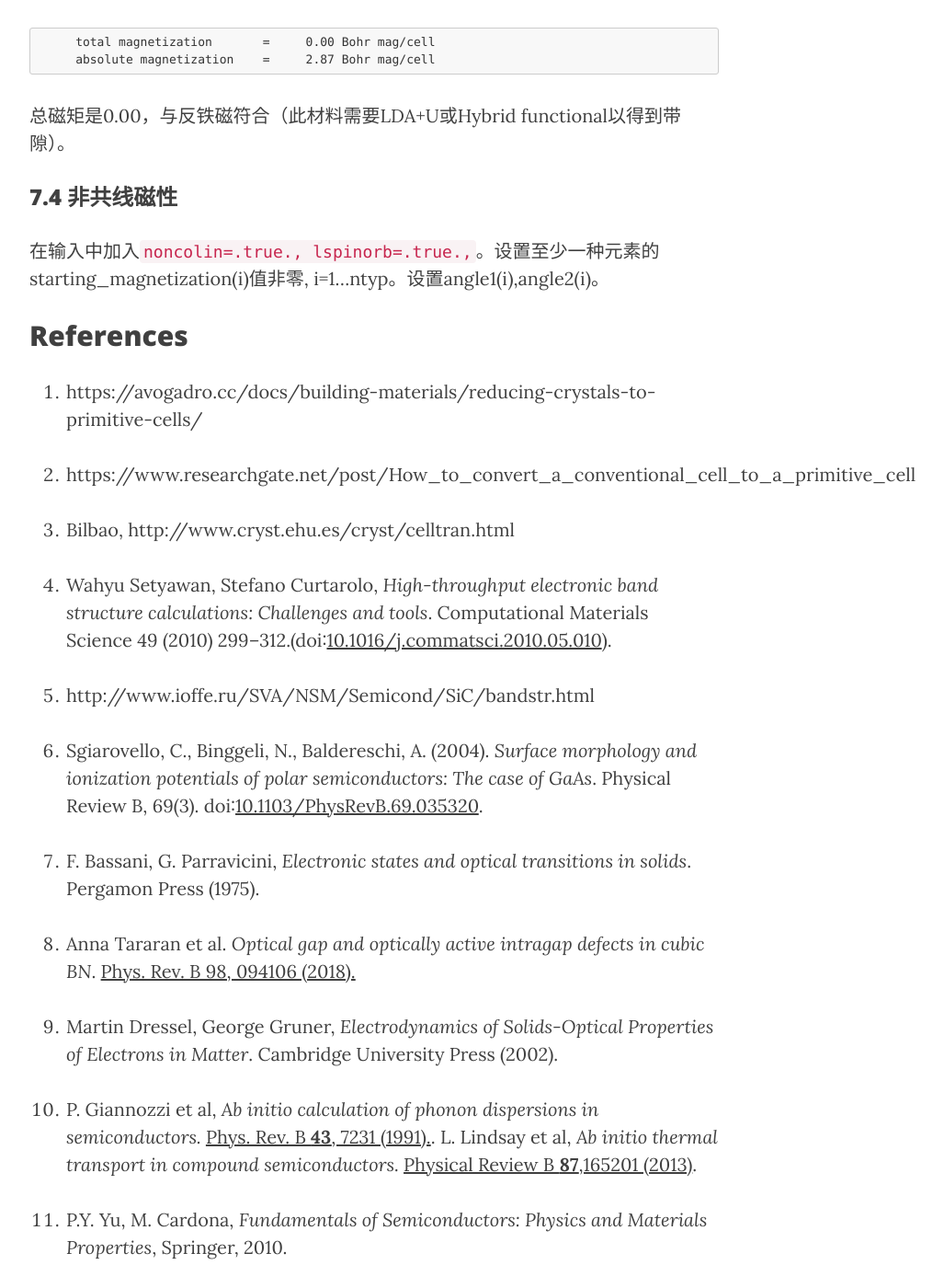
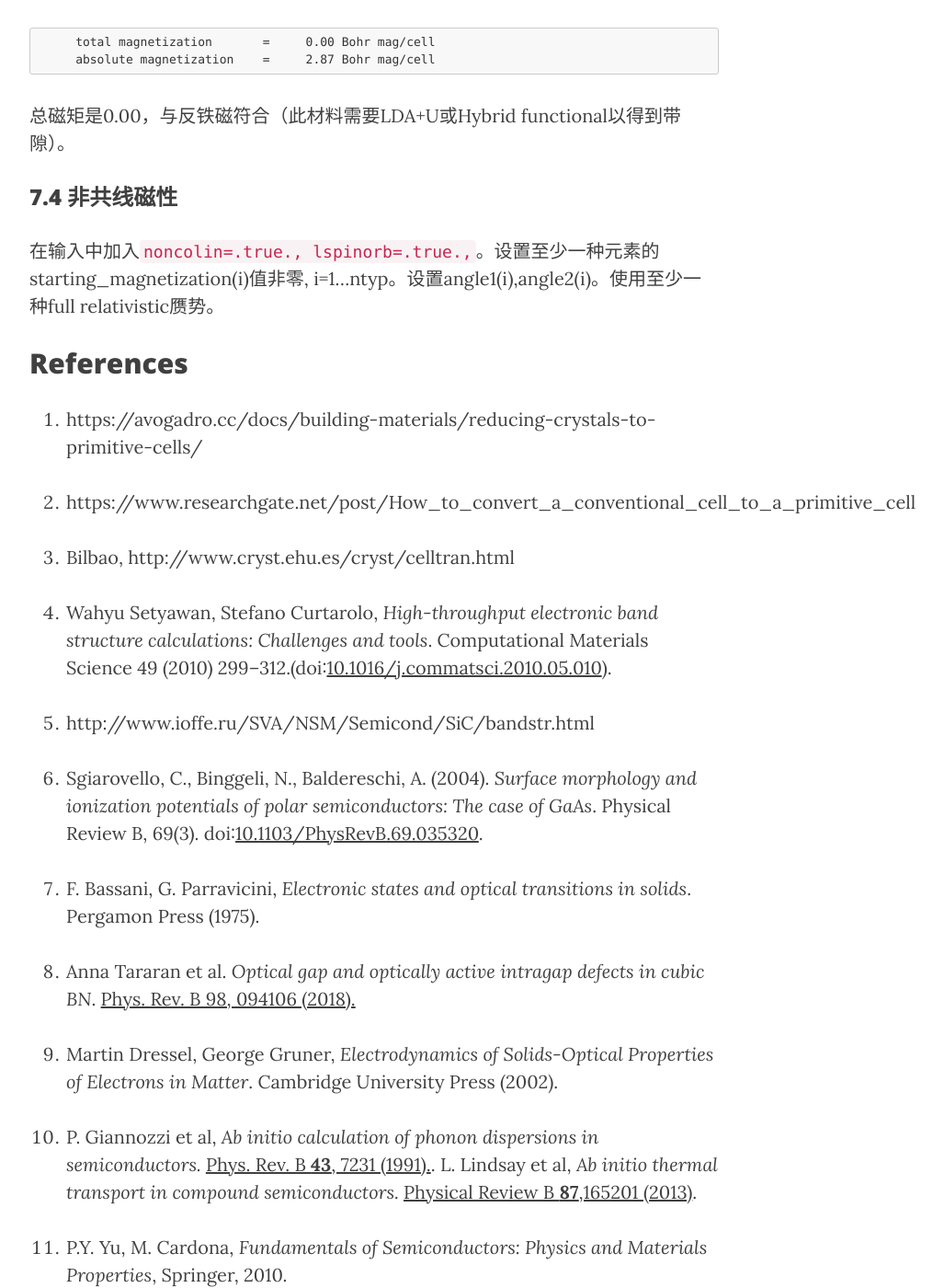
Before and after one commit to yyyu200/DFTbook, a Jekyll site: the page built from _posts/2019-04-01-HandsOn.md, in a window 1280 px wide and 1400 px high, scrolled down 46242 px. Shown: the whole window at 92% size, without its empty margins (233-1260 px from the left). Built offline with Jekyll 4.4.1, drawn with Linux system fonts in a browser that asks for light colours; nearby versions of some CDN libraries; formulas are drawn with MathJax 3; comment, search, counter and statistics services are not loaded; some of the changed text lies outside the part shown.

Commit message:
modify at 20200122-11:16:21-di

````diff
--- a/_posts/2019-04-01-HandsOn.md
+++ b/_posts/2019-04-01-HandsOn.md
@@ -1600,7 +1600,7 @@ K_POINTS (automatic)
 
 ### 7.4 非共线磁性
 
-在输入中加入```noncolin=.true., lspinorb=.true.,```。设置至少一种元素的starting_magnetization(i)值非零, i=1...ntyp。设置angle1(i),angle2(i)。
+在输入中加入```noncolin=.true., lspinorb=.true.,```。设置至少一种元素的starting_magnetization(i)值非零, i=1...ntyp。设置angle1(i),angle2(i)。使用至少一种full relativistic赝势。
 
 ## References
 
@@ -1632,6 +1632,6 @@ K_POINTS (automatic)
 
 
 Update On 2019/09/05
-
-<span id="busuanzi_container_page_pv">
-  本文总阅读量<span id="busuanzi_value_page_pv"></span>次
+Update On 2020/01/22
+
+<span id="busuanzi_container_page_pv">本文总阅读量<span id="busuanzi_value_page_pv"></span>次
````
